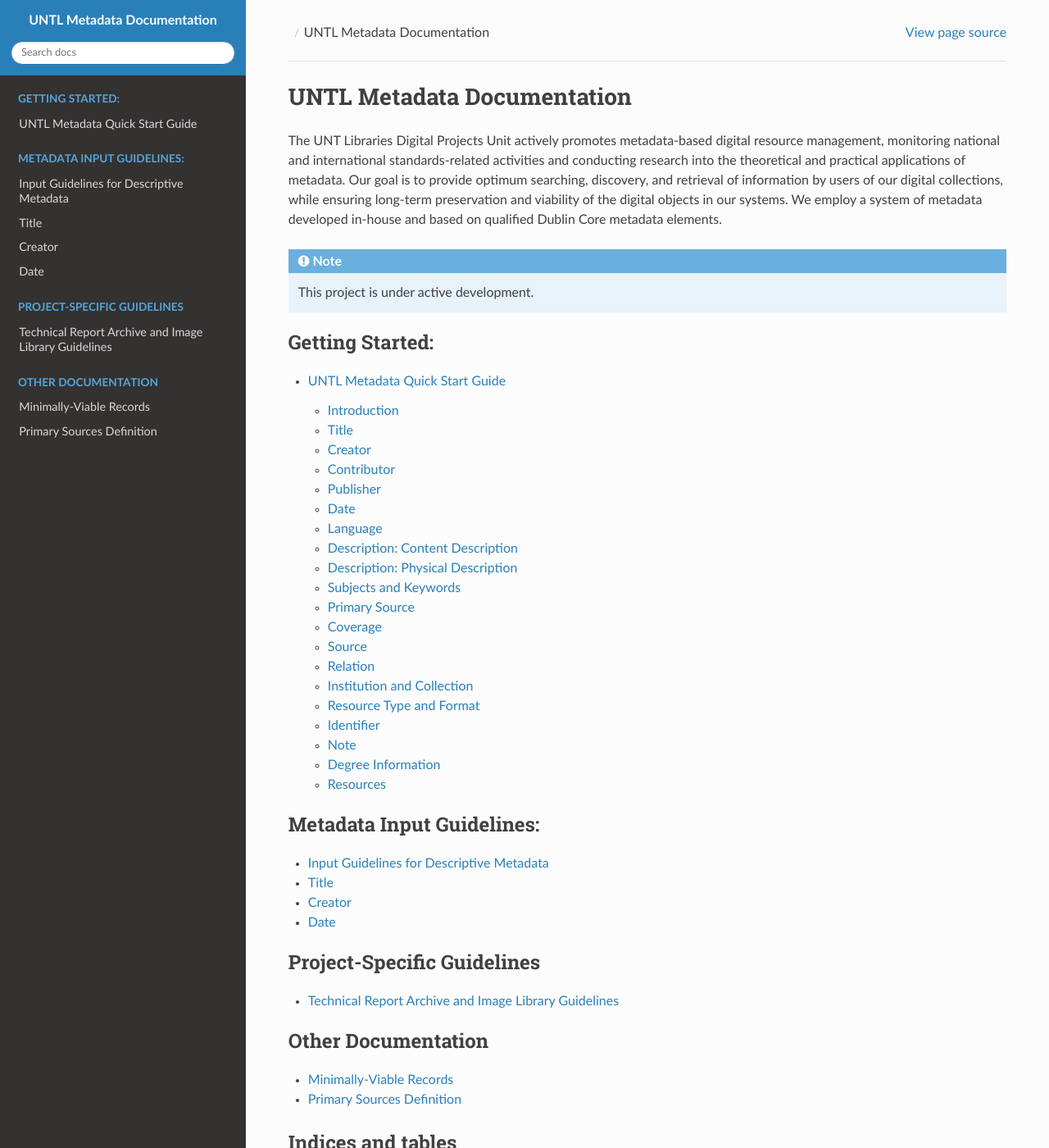
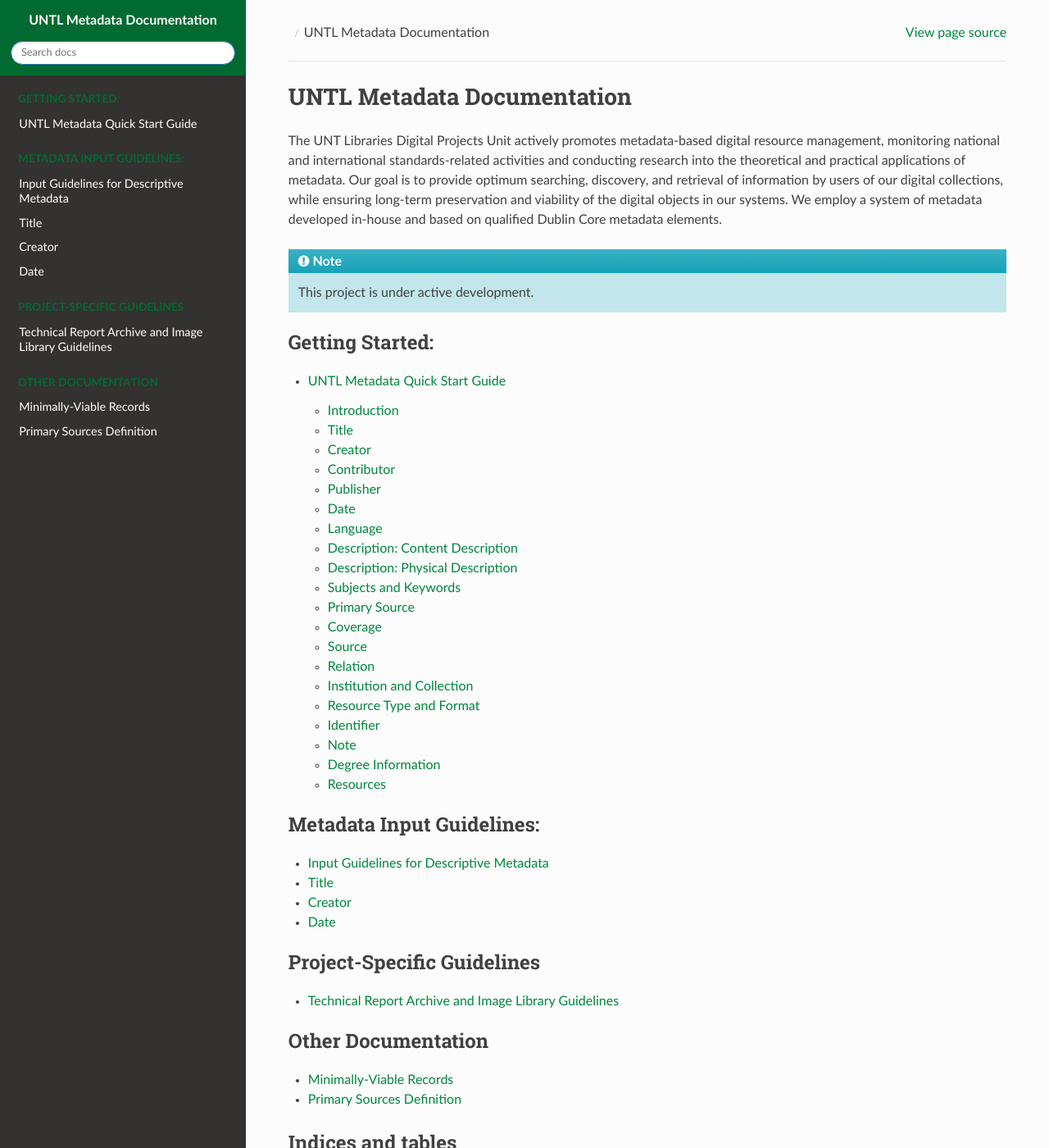
Before and after one commit to unt-libraries/untl-metadata-documentation, a Sphinx documentation site: the page built from docs/index.rst, in a window 1280 px wide and 1400 px high. Shown: the whole window at 82% size. Built offline with Sphinx 7.4.7 and the Read the Docs theme 2.0.0, drawn with Linux system fonts in a browser that asks for light colours.

Commit message:
Add untl.css and load it

```diff
--- /dev/null
+++ b/docs/_static/css/untl.css
@@ -0,0 +1,34 @@
+body {
+
+}
+
+a {
+    color: #00853e;
+}
+
+a:hover,
+a:visited {
+    color: #00391a;
+}
+
+.wy-side-nav-search {
+    background-color: #006a31;
+}
+
+.wy-menu-vertical p.caption {
+    color: #006a31;
+}
+
+.wy-menu-vertical a,
+.wy-menu-vertical a:hover,
+.wy-menu-vertical a:visited {
+    color: white;
+}
+
+.rst-content .note .admonition-title {
+    background: #17a2b8 linear-gradient(180deg,#3ab0c3,#17a2b8) repeat-x;
+}
+
+.rst-content .note {
+    background: rgba(22, 162, 184, 0.25);
+}
--- a/docs/conf.py
+++ b/docs/conf.py
@@ -33,6 +33,7 @@
 # or fully qualified paths (eg. https://...)
 html_css_files = [
     'css/custom.css',
+    'css/untl.css',
 ]
 
 # Spelling check needs an additional module that is not installed by default.
```
